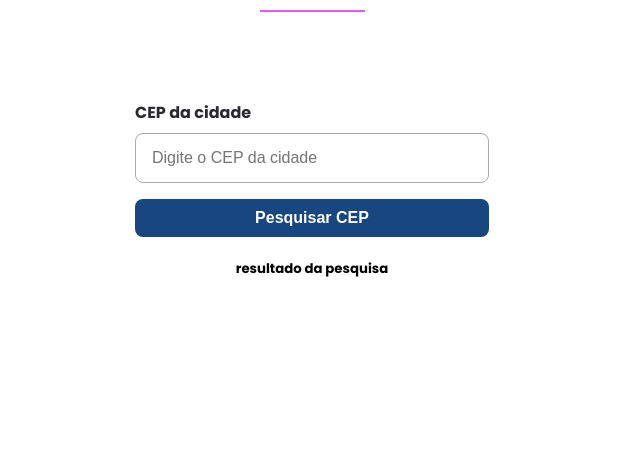
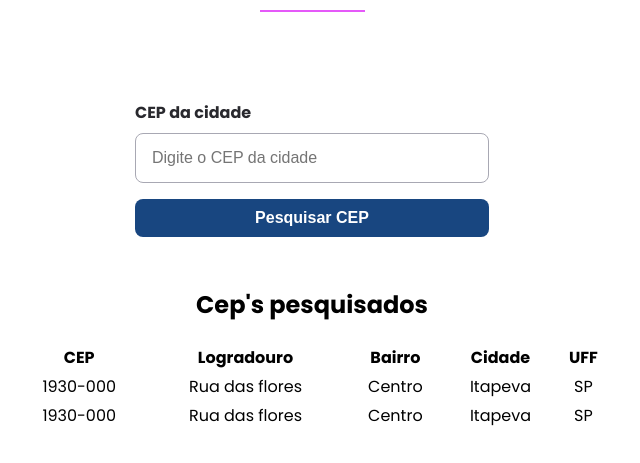
Before and after one commit to carvalhogs1/sistema-buscar-cep-electronjs, an Electron app: page index.html in a window 800 px wide. Shown: the part 225-688 px from the top of the page, without its empty margins (88-728 px from the left). Drawn offline with Linux system fonts and the light colour scheme.

Commit message:
editando funções

```diff
--- a/index.html
+++ b/index.html
@@ -1,17 +1,21 @@
 <!DOCTYPE html>
 <html lang="en">
+
 <head>
   <meta charset="UTF-8">
   <meta name="viewport" content="width=device-width, initial-scale=1.0">
   <title>Document</title>
 
   <link rel="preconnect" href="https://fonts.googleapis.com">
-<link rel="preconnect" href="https://fonts.gstatic.com" crossorigin>
-<link href="https://fonts.googleapis.com/css2?family=Poppins:ital,wght@0,100;0,200;0,300;0,400;0,500;0,600;0,700;0,800;0,900;1,100;1,200;1,300;1,400;1,500;1,600;1,700;1,800;1,900&display=swap" rel="stylesheet">
+  <link rel="preconnect" href="https://fonts.gstatic.com" crossorigin>
+  <link
+    href="https://fonts.googleapis.com/css2?family=Poppins:ital,wght@0,100;0,200;0,300;0,400;0,500;0,600;0,700;0,800;0,900;1,100;1,200;1,300;1,400;1,500;1,600;1,700;1,800;1,900&display=swap"
+    rel="stylesheet">
 
   <link rel="stylesheet" href="styles.css">
 
 </head>
+
 <body>
   <img src="./images/image.png" alt="Logo do sistema">
 
@@ -25,12 +29,39 @@
     <button type="submit">Pesquisar CEP</button>
   </form>
 
-  <div>
-    <h5>resultado da pesquisa</h5>
-    <p id="resultado"></p>
-  </div>
+  <table class="tabela-ceps">
+    <caption>
+      <h2>Cep's pesquisados</h2>
+    </caption>
+    <thead>
+      <tr>
+        <th>CEP</th>
+        <th>Logradouro</th>
+        <th>Bairro</th>
+        <th>Cidade</th>
+        <th>UFF</th>
+      </tr>
+    </thead>
+    <tbody id="tbody">
+      <tr>
+        <td>1930-000</td>
+        <td>Rua das flores</td>
+        <td>Centro</td>
+        <td>Itapeva</td>
+        <td>SP</td>
+      </tr>
+      <tr>
+        <td>1930-000</td>
+        <td>Rua das flores</td>
+        <td>Centro</td>
+        <td>Itapeva</td>
+        <td>SP</td>
+      </tr>
+    </tbody>
+  </table>
 
   <!-- Minha tag de script -->
   <script src="script.js"></script>
 </body>
+
 </html>
--- a/script.js
+++ b/script.js
@@ -1,6 +1,9 @@
 // Pegando os elementos do HTML pelo ID
 var formulario = document.getElementById('formulario');
 var cep = document.getElementById('cep');
+var tbody = document.getElementById("tbody")
+
+var listadeceps = [];
 
 function buscarcep(event) {
     event.preventDefault();
@@ -13,10 +16,33 @@ function buscarcep(event) {
         .then(data => {
             console.log(data)
 
-            var resultado = document.getElementById("resultado");
+           // var resultado = document.getElementById("resultado");
+            listadeceps.push(data)
+
+            console.log(listadeceps)
+
+            var novalinha = tbody.insertRow();
+            var celulacep = novalinha.insertCell(0);
+            var celulalogradouro = novalinha.insertCell(1);
+            var celulabairro = novalinha.insertCell(2);
+            var celulalocalidade = novalinha.insertCell(3);
+            var celulauf = novalinha.insertCell(4);
+
+            listadeceps.forEach(item => {
+
+                celulacep.innerText = item.cep;
+            celulalogradouro.innerText = item.logradouro ? item.logradouro : 'Não informado';
+            celulabairro.innerText = item.bairro ? item.bairro : 'Não informado';
+            celulalocalidade.innerText = item.localidade ? item.localidade : 'Não informado';
+            celulauf.innerText = item.uf ? item.localidade : 'Não informado';
+
+            })
+
+
+
 
             // Adicionando conteudo no HTML
-            resultado.innerText = `cep: ${data.cep} - ${data.logradouro}, ${data.bairro}, ${data.localidade} - ${data.uf}`;
+           // resultado.innerText = `cep: ${data.cep} - ${data.logradouro}, ${data.bairro}, ${data.localidade} - ${data.uf}`;
         })
 
     console.log(valordocep);
@@ -28,7 +54,7 @@ function mascaracep(event){
     value = value.replace(/\D/g, '')
     value = value.replace(/^(\d{5})(\d)/, '$1-$2')
     event.currentTarget.value = value
-    return e
+    return event
 }
 cep.addEventListener("keyup", mascaracep);
 
--- a/styles.css
+++ b/styles.css
@@ -58,3 +58,11 @@ button {
   font-weight: bold;
   margin-top: 16px;
 }
+
+
+
+.tabela-ceps {
+margin-top: 30px;
+width: 600px;
+text-align: center;
+}
```
